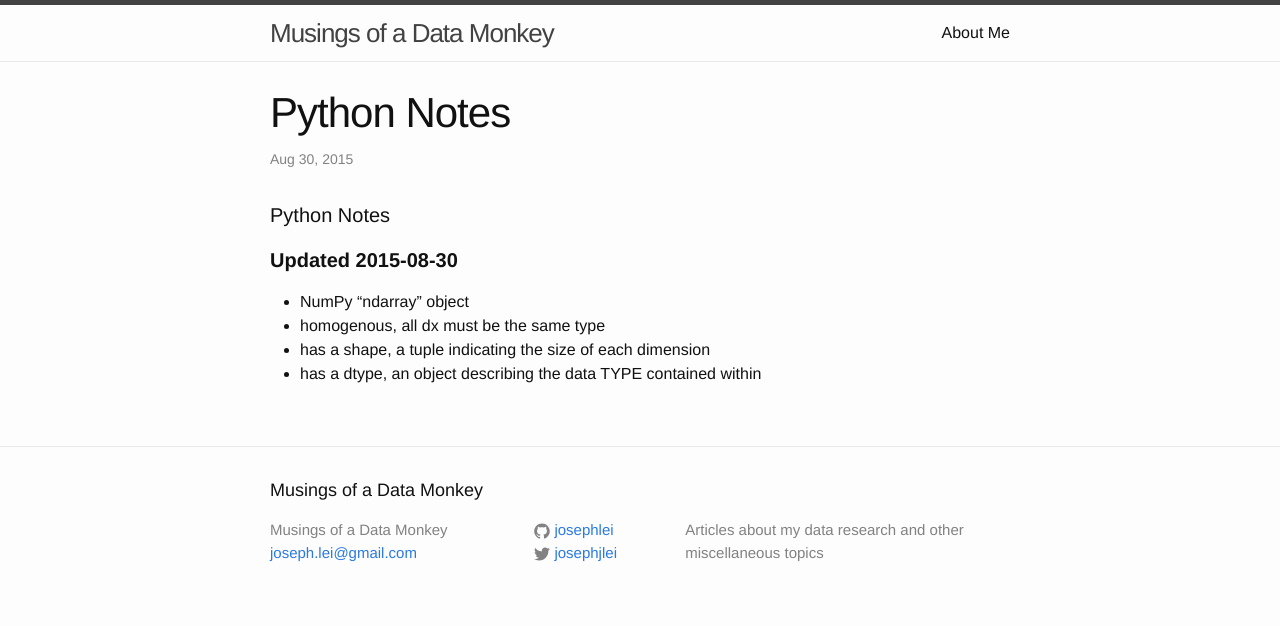
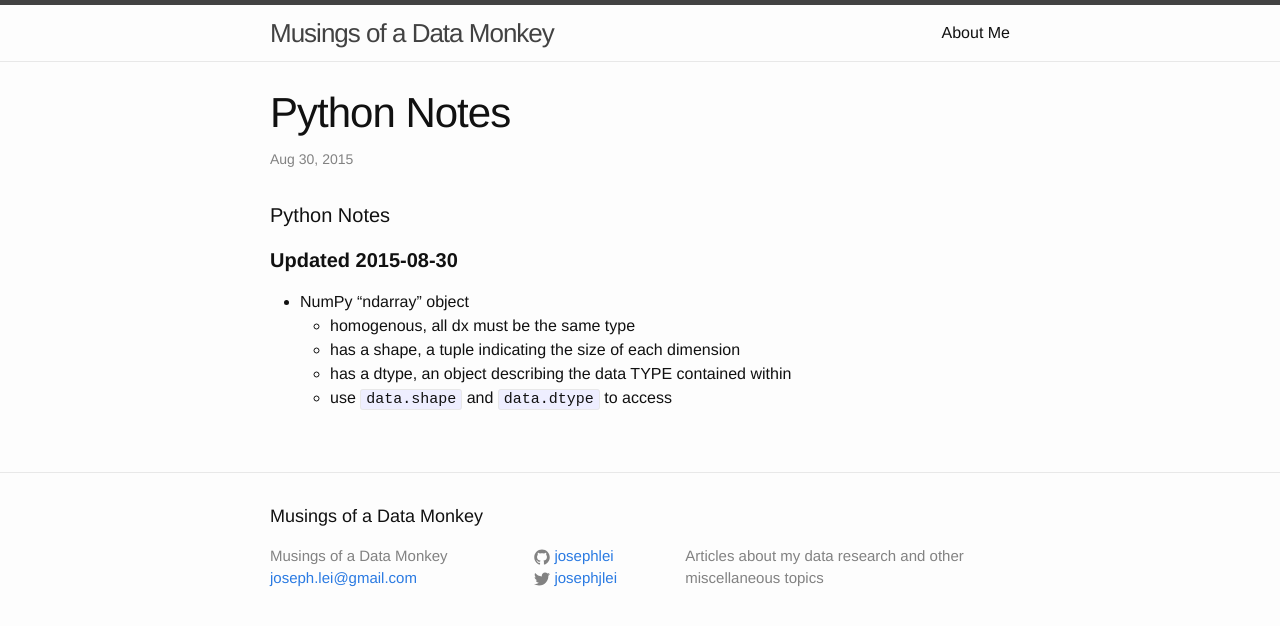
Before and after one commit to josephlei/jjl-website, a Jekyll site: the page built from _posts/2015-08-30-python-notes.markdown, in a window 1280 px wide. Shown: the top 626 px of the page. Built offline with Jekyll 4.4.1, drawn with Linux system fonts in a browser that asks for light colours.

Commit message:
direct shell update

```diff
--- a/_posts/2015-08-30-python-notes.markdown
+++ b/_posts/2015-08-30-python-notes.markdown
@@ -11,6 +11,7 @@ published: true
 ####**Updated 2015-08-30**
 
 * NumPy "ndarray" object
- * homogenous, all dx must be the same type
- * has a shape, a tuple indicating the size of each dimension
- * has a dtype, an object describing the data TYPE contained within
+  * homogenous, all dx must be the same type
+  * has a shape, a tuple indicating the size of each dimension
+  * has a dtype, an object describing the data TYPE contained within
+  * use `data.shape` and `data.dtype` to access
```
